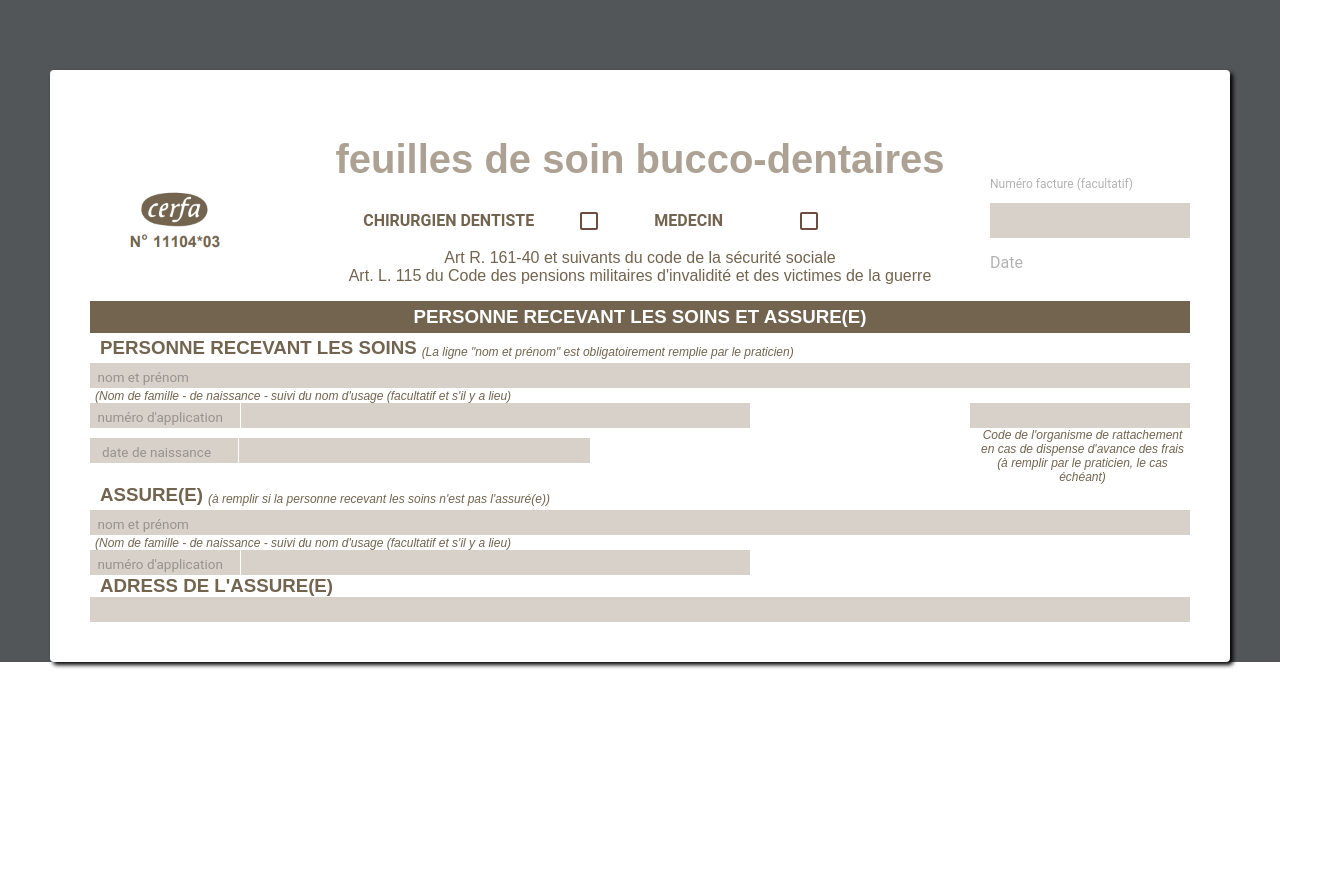
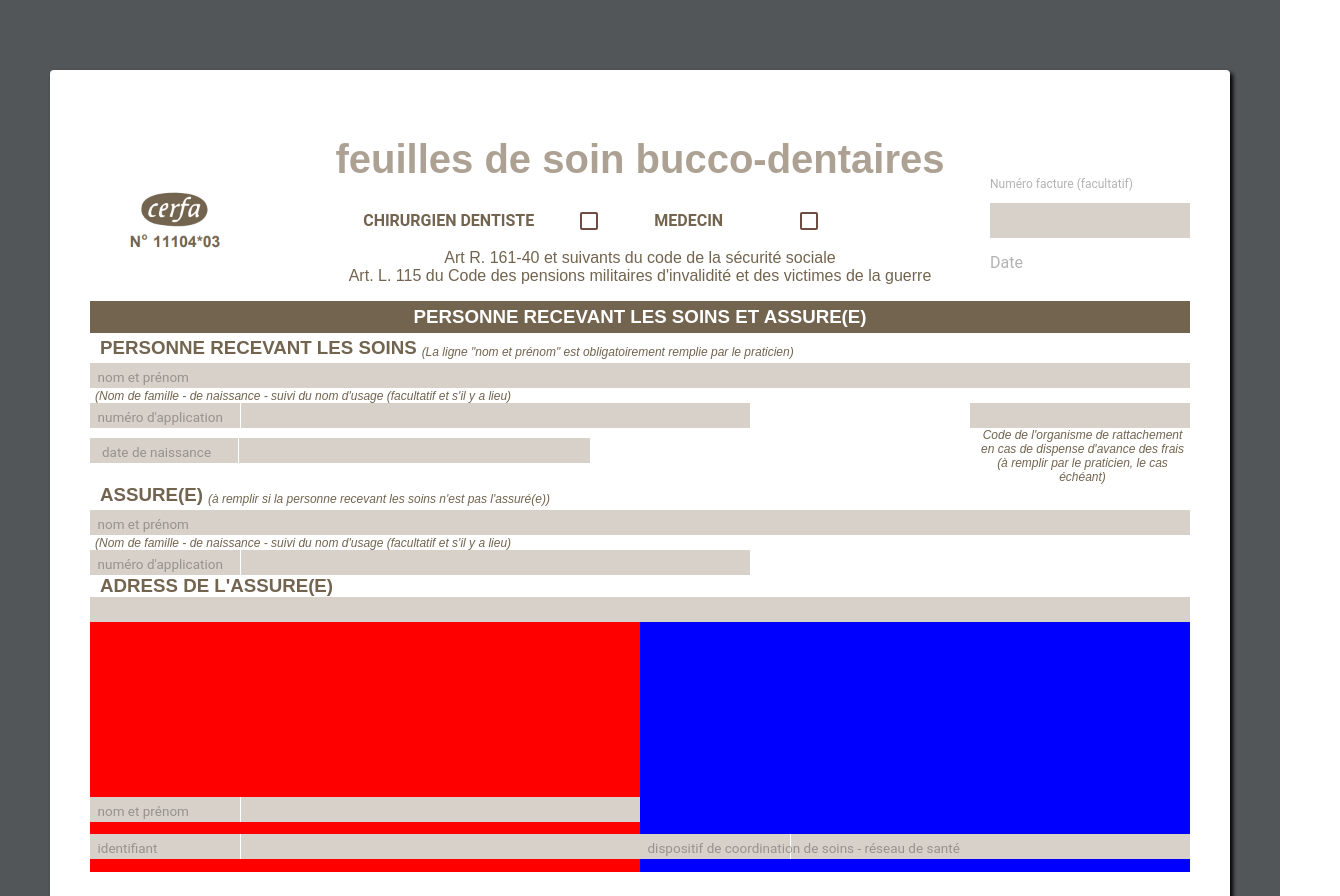
Before and after one commit to cosydney/cerfa-dentiste, a React (Create React App) app: page / in a window 1280 px wide. Shown: the top 896 px of the page, 1340 px wide, since content can reach past the window. Before the commit the page ends 800 px from the top, so only its background shows below. Built offline with nearby package versions, Linux system fonts and the light colour scheme.

Commit message:
arthur part

```diff
--- a/src/App.js
+++ b/src/App.js
@@ -178,6 +178,43 @@ class App extends Component {
            inputStyle={{fontSize: 20}}
            floatingLabelFixed={true}/>
         </MuiThemeProvider>
+{/* IDENTIFICATION */}
+
+      <div style={{display: 'flex', justifyContent: 'space-between', height: 250}} >
+        <div style={{backgroundColor: 'red', flex: 1, display: 'flex', justifyContent:'flex-end', flexDirection:'column'}}>
+          <div>
+              <MuiThemeProvider muiTheme={MyTheme}>
+                <TextField
+                 floatingLabelStyle= {{paddingLeft: 10, top: 27, fontSize: 18}}
+                 style={{backgroundColor: '#d7d1ca', height: 25, width: '100%'}}
+                 underlineShow={false}
+                 inputStyle={{ left: 150, bottom: 14, fontSize: 20, borderLeft: 'thin solid white'}}
+                 floatingLabelText="nom et prénom"
+                 floatingLabelFixed={true}/>
+                 <TextField
+                  floatingLabelStyle= {{paddingLeft: 10, top: 27, fontSize: 18}}
+                  style={{backgroundColor: '#d7d1ca', height: 25, width: '100%'}}
+                  underlineShow={false}
+                  inputStyle={{ left: 150, bottom: 14, fontSize: 20, borderLeft: 'thin solid white'}}
+                  floatingLabelText="identifiant"
+                  floatingLabelFixed={true}/>
+             </MuiThemeProvider>
+          </div>
+        </div>
+        <div style={{backgroundColor: 'blue', flex: 1, display: 'flex', justifyContent:'flex-end', flexDirection:'column'}}>
+          <div>
+              <MuiThemeProvider muiTheme={MyTheme}>
+                <TextField
+                 floatingLabelStyle= {{paddingLeft: 10, top: 27, fontSize: 18}}
+                 style={{backgroundColor: '#d7d1ca', height: 25, width: '100%'}}
+                 underlineShow={false}
+                 inputStyle={{ left: 150, bottom: 14, fontSize: 20, borderLeft: 'thin solid white'}}
+                 floatingLabelText="dispositif de coordination de soins - réseau de santé"
+                 floatingLabelFixed={true}/>
+             </MuiThemeProvider>
+          </div>
+        </div>
+      </div>
 
         </div>
       </div>
```
